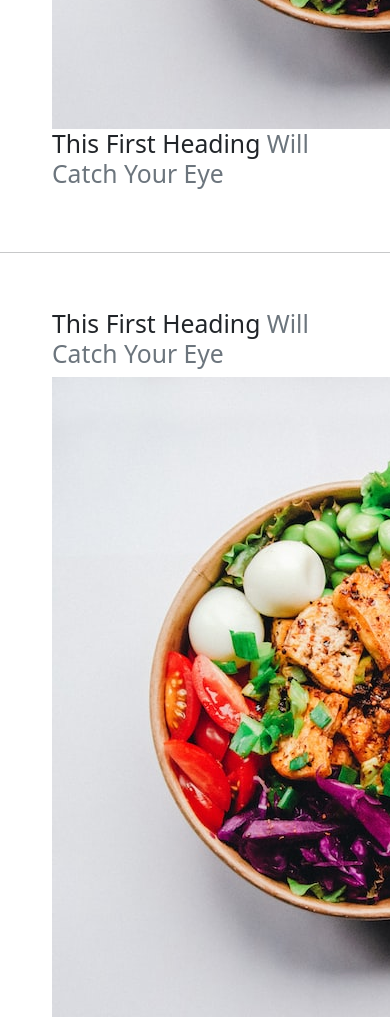
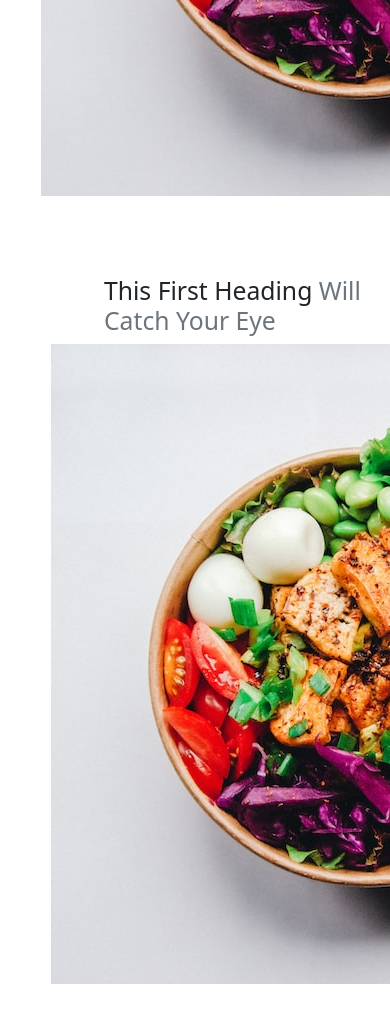
Before and after one commit to kelsieszost/recipe-guide, a plain HTML site: page index.html in a window 390 px wide. Shown: the part 2620-3640 px from the top of the page. Drawn offline with nearby package versions, Linux system fonts and the light colour scheme.

Commit message:
fixed responsiveness of featurettes

```diff
--- a/assets/styles/styles.css
+++ b/assets/styles/styles.css
@@ -69,3 +69,35 @@ div.col-md-7 {
         justify-content: center;
     }
 } */
+
+.featurette-image1{
+    position: relative;
+    right: 20%
+
+}
+
+.featurette-image2{
+    position: relative;
+    left: 30%
+
+}
+
+
+@media screen and (max-width: 1600px) {
+    .featurette-image1{
+        position: relative;
+        left: -4%
+    }
+    #text1{
+        position: relative;
+        left: 40px
+    }
+    .featurette-image2{
+        position: relative;
+        left: -5%
+    }
+    #text2{
+        position: relative;
+        left: 40px
+    }
+}
--- a/index.html
+++ b/index.html
@@ -114,28 +114,24 @@
       <hr class="featurette-divider">
         <div class="container">
           <div class="row">
-            <div class="col">
-              <img class="featurette-image pull-right" src="assets/images/anh-nguyen-kcA-c3f_3FE-unsplash.jpg">
+            <div class="col-lg order-lg-first order-last">
+              <img class="featurette-image1 " src="assets/images/anh-nguyen-kcA-c3f_3FE-unsplash.jpg">
             </div>
-            <div class="col">
+            <div class="col-lg" id="text1">
               <h2 class="featurette-heading">This First Heading
                 <span class="text-muted">Will Catch Your Eye</span>
             </h2>
             </div>
           </div>
-    </section>
-    <section>
-      <hr class="featurette-divider">
           <div class="container">
               <div class="row">
-            <div class="col">
-              <h2 class="featurette-heading pull-right">This First Heading
+                <div class="col order-2">
+                  <img class="featurette-image2 " src="assets/images/anh-nguyen-kcA-c3f_3FE-unsplash.jpg">
+                </div>
+                <div class="col order-1" id="text2">
+                  <h2 class="featurette-heading">This First Heading
                     <span class="text-muted">Will Catch Your Eye</span>
                 </h2>
-
-            </div>
-            <div class="col">
-              <img class="featurette-image pull-right" src="assets/images/anh-nguyen-kcA-c3f_3FE-unsplash.jpg">
                 </div>
               </div>
     </section>
```
Lines whose indentation alone changed are shown as unchanged.
